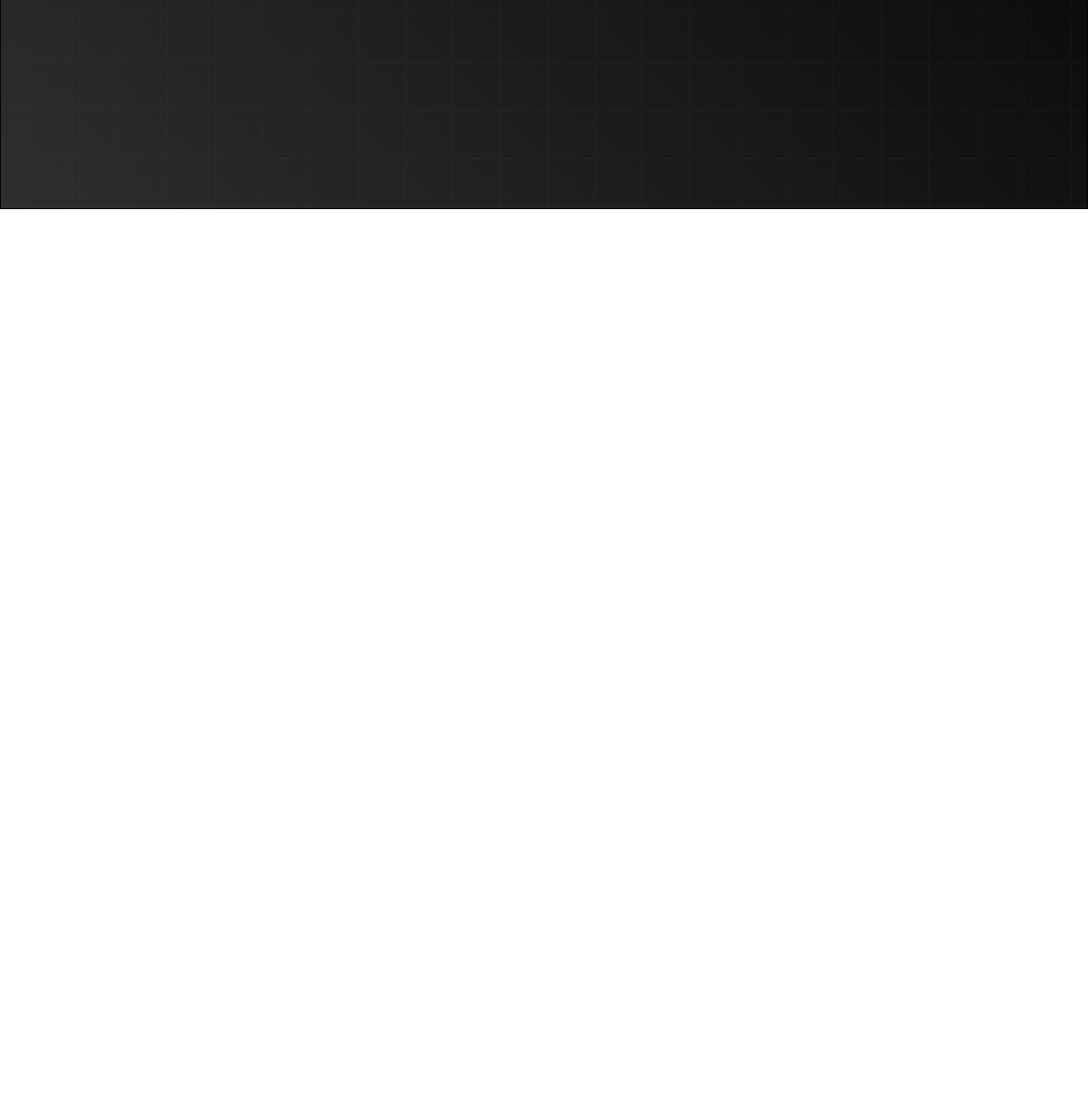
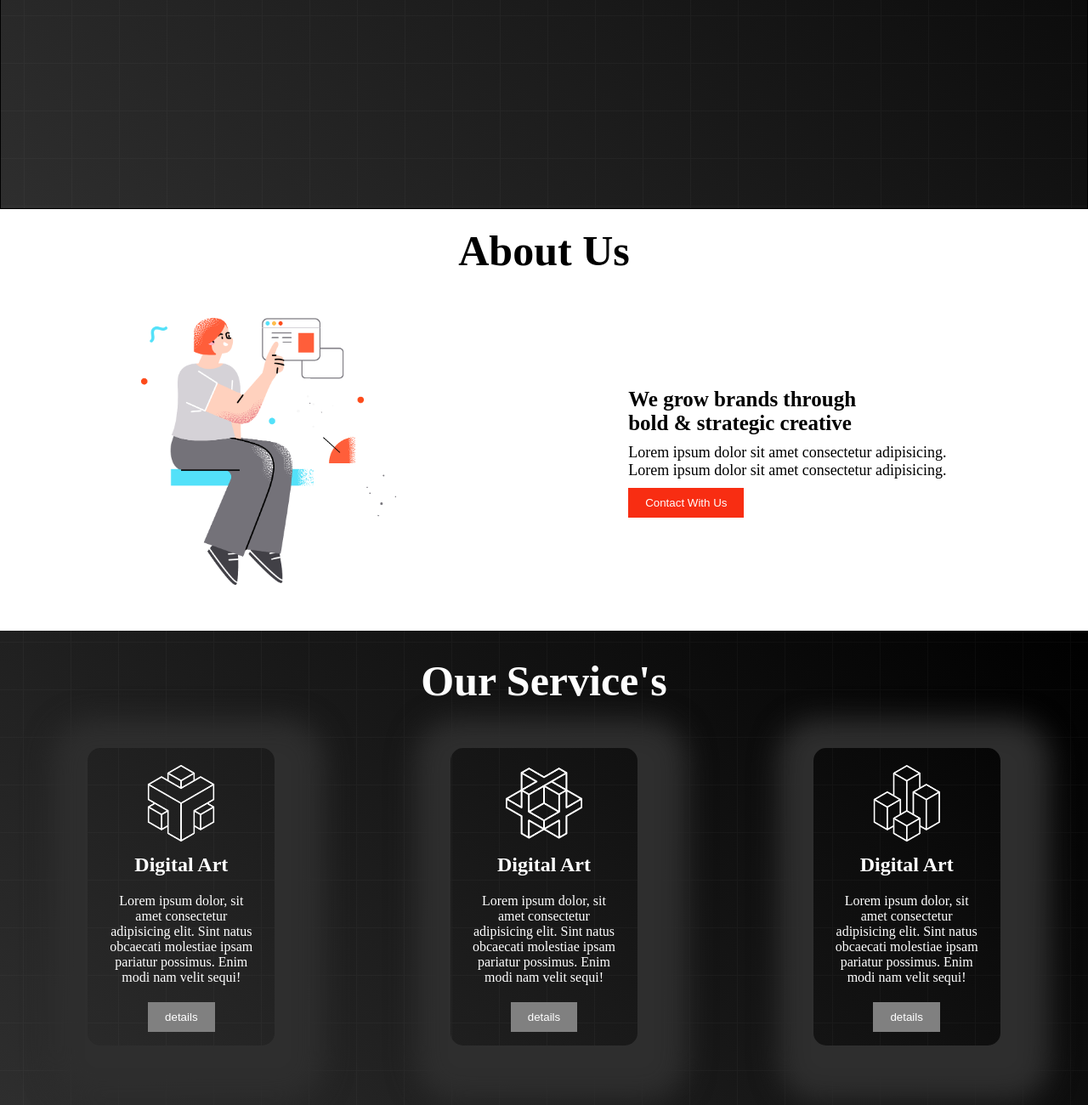
Before and after one commit to rabeya20/test-repo, a plain HTML site: page index.html in a window 1280 px wide. Shown: the part 617-1917 px from the top of the page at 85% size. Before the commit the page ends 863 px from the top, so only its background shows below. Drawn offline with Linux system fonts and the light colour scheme.

Commit message:
third section

```diff
--- a/index.html
+++ b/index.html
@@ -28,6 +28,7 @@
     </header>
 
     <main>
+        <!-- 1st section -->
         <section>
             <div class="banner">
                 <div class="banner-text">
@@ -39,6 +40,49 @@
                 <div class="banner-img" ><img class="img" src="images/banner.png" alt=""></div>
             </div>
         </section>
+       <!-- 2nd section -->
+        <section>
+            <h1 class="title">About Us</h1>
+            <div class="about">
+
+                <div class="about-text">
+                    <h1 class="banner-title about-title">We grow brands through<br>
+                        bold & strategic  creative</h1>
+                        <p class="banner-description">Lorem ipsum dolor sit amet consectetur adipisicing. <br>
+                            Lorem ipsum dolor sit amet consectetur adipisicing.</p>
+                            <button class="btn">Contact With Us</button>
+                </div>
+               <div class="about-img"><img src="images/section.png" alt="" class="img"></div>
+            </div>
+
+
+        </section>
+
+        <section class="third">
+            <h1 class="title srv-title">Our Service's</h1>
+            <div class="our-services">
+                <div class="services">
+                    <img class="srv-img" src="icon/0.png" alt="">
+                    <h2>Digital Art</h2>
+                    <p class="srv-description">Lorem ipsum dolor, sit amet consectetur adipisicing elit. Sint natus obcaecati molestiae ipsam pariatur possimus. Enim modi nam velit sequi!</p>
+                    <button class="btn srv">details</button>
+                </div>
+                <div class="services">
+                    <img class="srv-img" src="icon/1.png" alt="">
+                    <h2>Digital Art</h2>
+                    <p class="srv-description">Lorem ipsum dolor, sit amet consectetur adipisicing elit. Sint natus obcaecati molestiae ipsam pariatur possimus. Enim modi nam velit sequi!</p>
+                    <button class="btn srv">details</button>
+                </div>
+                <div class="services">
+                    <img class="srv-img" src="icon/2.png" alt="">
+                    <h2>Digital Art</h2>
+                    <p class="srv-description">Lorem ipsum dolor, sit amet consectetur adipisicing elit. Sint natus obcaecati molestiae ipsam pariatur possimus. Enim modi nam velit sequi!</p>
+                    <button class="btn srv">details</button>
+                </div>
+            </div>
+
+        </section>
+
 
     </main>
     <footer>
--- a/style.css
+++ b/style.css
@@ -27,6 +27,9 @@
 }
 /* main related styles */
 
+
+/* 1st section */
+
 .banner {
     display: flex;
     justify-content: space-around;
@@ -35,6 +38,7 @@
     border: 1px solid black;
     background-image: url('images/background.png'),linear-gradient(45deg,#2e2e2e,#000);
     color: white;
+
 
 }
 .banner-text {
@@ -59,3 +63,62 @@
     width: 300px;
     padding-right: 40px;
 }
+
+
+/* 2nd section */
+
+.title {
+    text-align: center;
+    font-size: 50px;
+    padding-top: 20px;
+}
+.about {
+    display: flex;
+    justify-content: space-around;
+    align-items: center;
+    padding: 50px;
+    flex-direction: row-reverse;
+}
+.about-title {
+    font-size: 25px;
+}
+
+/* 3rd section */
+
+.third {
+    background-image: url('images/background.png'),linear-gradient(45deg,#2e2e2e,#000);
+    color: white;
+    padding-bottom: 50px;
+
+}
+.srv-title {
+    padding: 30px 0;
+}
+.our-services {
+    display: flex;
+    justify-content: space-around;
+}
+.services {
+
+    box-shadow: 8px 16px 32px 50px #2e2e2e;
+    width: 180px;
+    height: 310px;
+    text-align: center;
+    padding: 20px ;
+    margin: 20px 0;
+    border-radius: 15px;
+
+}
+.srv-img {
+    height: 90px;
+    padding-bottom: 10px;
+}
+.srv-description {
+    padding: 20px 0;
+}
+
+.srv {
+    background-color: gray;
+
+
+}
```
